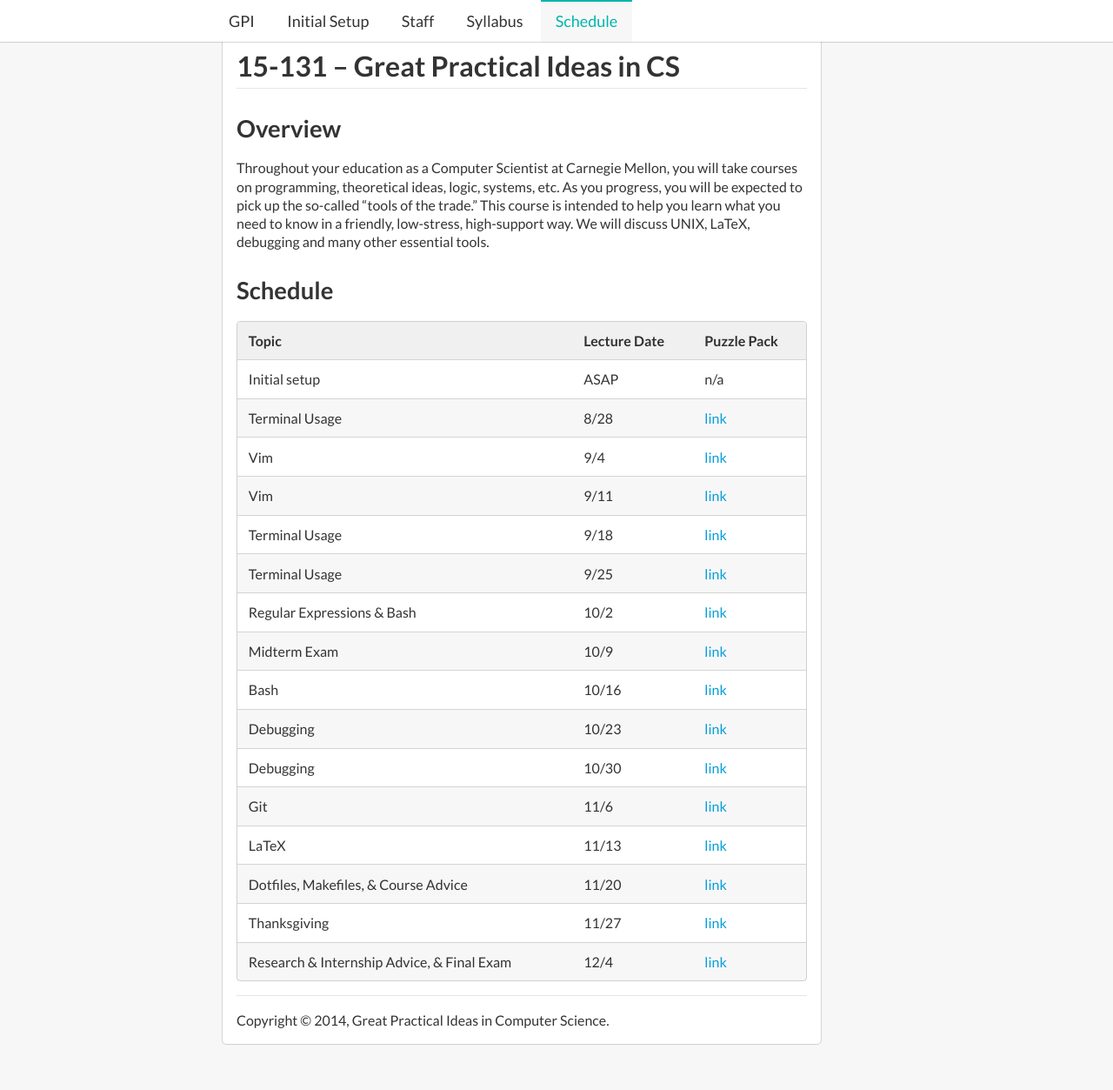
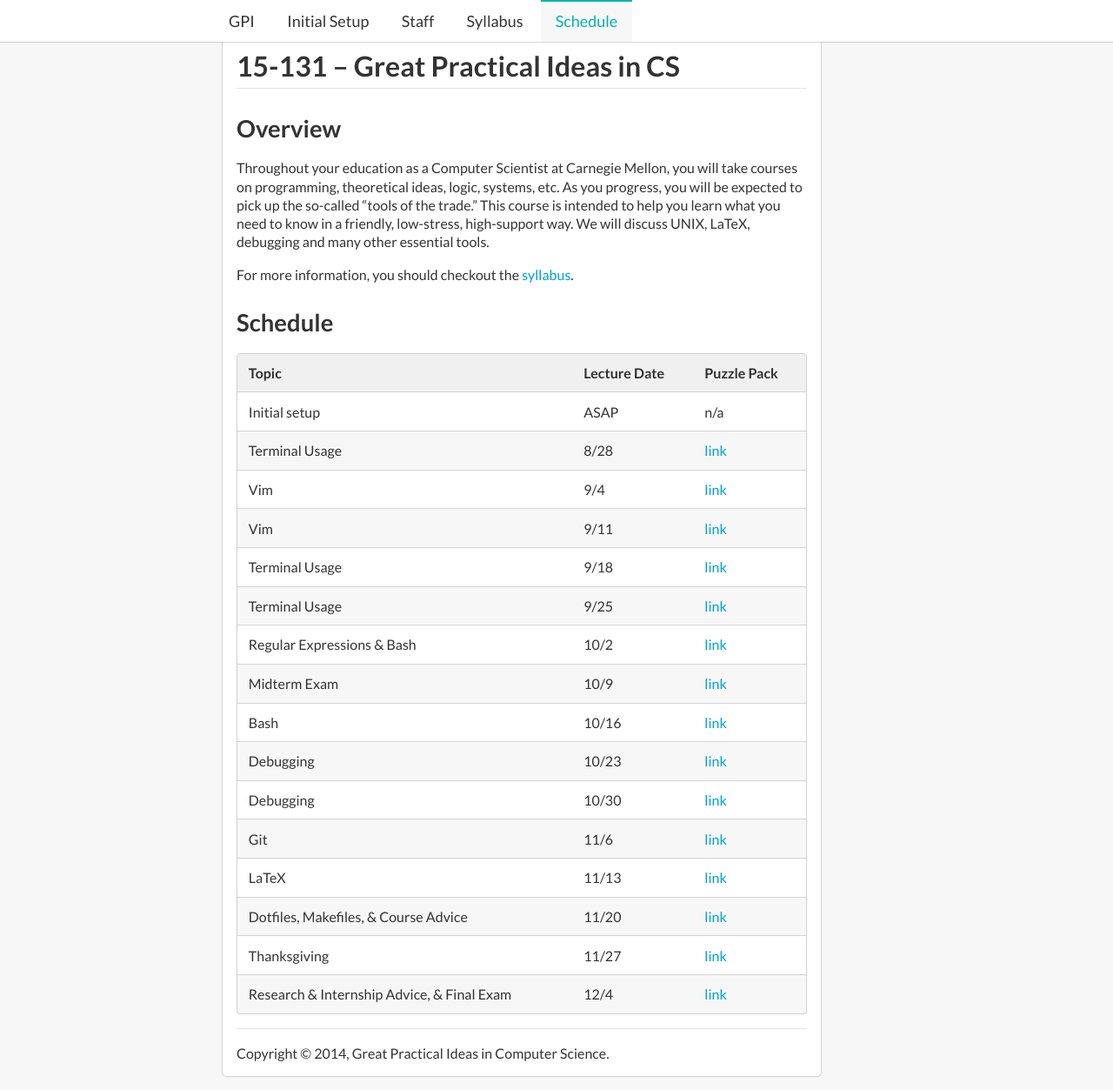
Before and after one commit to cmugpi/cmugpi.github.io, a Jekyll site: the page built from index.md, in a window 1280 px wide and 1253 px high. Shown: the whole window at 87% size. Built offline with Jekyll 4.4.1, drawn with Linux system fonts in a browser that asks for light colours; nearby versions of some CDN libraries.

Commit message:
Link to syllabus from landing page

```diff
--- a/index.md
+++ b/index.md
@@ -9,7 +9,14 @@ group: navigation
 
 ## Overview
 
-Throughout your education as a Computer Scientist at Carnegie Mellon, you will take courses on programming, theoretical ideas, logic, systems, etc. As you progress, you will be expected to pick up the so-called "tools of the trade." This course is intended to help you learn what you need to know in a friendly, low-stress, high-support way. We will discuss UNIX, LaTeX, debugging and many other essential tools.
+Throughout your education as a Computer Scientist at Carnegie Mellon, you will
+take courses on programming, theoretical ideas, logic, systems, etc. As you
+progress, you will be expected to pick up the so-called "tools of the trade."
+This course is intended to help you learn what you need to know in a friendly,
+low-stress, high-support way. We will discuss UNIX, LaTeX, debugging and many
+other essential tools.
+
+For more information, you should checkout the [syllabus][syllabus].
 
 ## Schedule
 
@@ -34,3 +41,4 @@ Throughout your education as a Computer Scientist at Carnegie Mellon, you will t
 {:.ui.striped.table}
 
 [puzzle1]: https://www.google.com/
+[syllabus]: {{ "/syllabus/" | prepend: site.baseprefix }}
```
Also changed, not shown: syllabus/index.md (+1 -1 lines).
